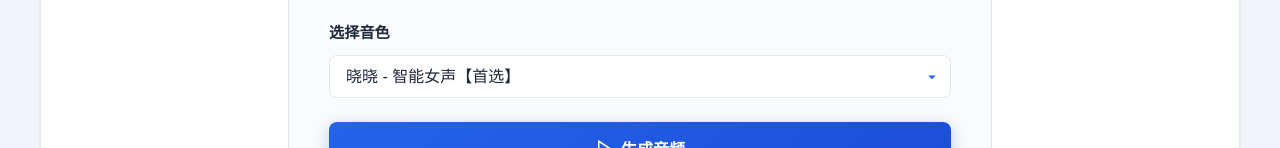
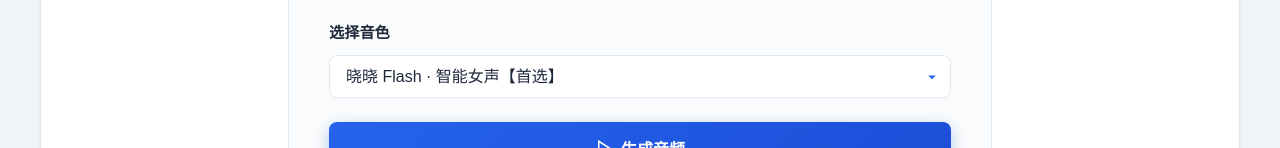
Before and after one commit to billowssun/TTS-microsoft, a website: page index.html in a window 1280 px wide. Shown: the part 714-862 px from the top of the page. Drawn offline with Linux system fonts and the light colour scheme.

Commit message:
更新音色列表：新增 Dragon HD Omni、吴语、粤语简体等 20+ 最新音色

```diff
--- a/index.html
+++ b/index.html
@@ -107,69 +107,89 @@
 
                 <div class="input-group">
                     <label for="voiceName">选择音色</label>
-                    <select id="voiceName">
-                <optgroup label="🚀 Dragon HD Flash - 最新极速版 (推荐⭐)">
-                    <option value="zh-CN-Xiaoxiao:DragonHDFlashLatestNeural" selected>晓晓 - 智能女声【首选】</option>
-                    <option value="zh-CN-Xiaoxiao2:DragonHDFlashLatestNeural">晓晓2 - 情感女声</option>
-                    <option value="zh-CN-Xiaochen:DragonHDFlashLatestNeural">晓晨 - 标准女声</option>
-                    <option value="zh-CN-Xiaohan:DragonHDFlashLatestNeural">晓涵 - 温暖女声</option>
-                    <option value="zh-CN-Xiaoyi:DragonHDFlashLatestNeural">晓伊 - 温柔女声</option>
-                    <option value="zh-CN-Xiaoyou:DragonHDFlashLatestNeural">晓游 - 活泼女声</option>
-                    <option value="zh-CN-Xiaoyu:DragonHDFlashLatestNeural">晓语 - 甜美女声</option>
-                    <option value="zh-CN-Xiaoshuang:DragonHDFlashLatestNeural">晓爽 - 清晰女声</option>
-                    <option value="zh-CN-Yunxiao:DragonHDFlashLatestNeural">云晓 - 年轻男声</option>
-                    <option value="zh-CN-Yunyi:DragonHDFlashLatestNeural">云逸 - 成熟男声</option>
-                    <option value="zh-CN-Yunxia:DragonHDFlashLatestNeural">云霞 - 儒雅男声</option>
-                    <option value="zh-CN-Yunye:DragonHDFlashLatestNeural">云野 - 低沉男声</option>
+                     <select id="voiceName">
+                <optgroup label="🚀 Dragon HD Omni · 最新旗舰 (自然流畅)">
+                    <option value="zh-CN-Yunqi:DragonHDOmniLatestNeural">云奇 · 自然男声 🆕</option>
+                    <option value="zh-CN-Xiaoyue:DragonHDOmniLatestNeural">晓月 · 自然女声 🆕</option>
                 </optgroup>
 
-                <optgroup label="🎤 标准 Neural 女声 (经典稳定)">
-                    <option value="zh-CN-XiaoxiaoNeural">晓晓 - 温暖女声</option>
-                    <option value="zh-CN-XiaoyiNeural">晓伊 - 温柔女声</option>
-                    <option value="zh-CN-XiaochenNeural">晓辰 - 标准女声</option>
-                    <option value="zh-CN-XiaohanNeural">晓涵 - 活泼女声</option>
-                    <option value="zh-CN-XiaomengNeural">晓梦 - 甜美女声</option>
-                    <option value="zh-CN-XiaomoNeural">晓墨 - 清新女声</option>
-                    <option value="zh-CN-XiaoqiuNeural">晓秋 - 成熟女声</option>
-                    <option value="zh-CN-XiaoshuangNeural">晓双 - 可爱女声</option>
-                    <option value="zh-CN-XiaoxuanNeural">晓萱 - 知性女声</option>
-                    <option value="zh-CN-XiaoruiNeural">晓睿 - 干练女声</option>
+                <optgroup label="⚡ Dragon HD / Flash · 极速高保真 (推荐⭐)">
+                    <option value="zh-CN-Xiaoxiao:DragonHDFlashLatestNeural" selected>晓晓 Flash · 智能女声【首选】</option>
+                    <option value="zh-CN-Xiaoxiao2:DragonHDFlashLatestNeural">晓晓2 Flash · 情感女声</option>
+                    <option value="zh-CN-Yunfan:DragonHDLatestNeural">云帆 HD · 清爽男声</option>
+                    <option value="zh-CN-Xiaochen:DragonHDLatestNeural">晓晨 HD · 标准女声</option>
+                    <option value="zh-CN-Xiaochen:DragonHDFlashLatestNeural">晓晨 Flash · 亲切女声</option>
+                    <option value="zh-CN-Xiaohan:DragonHDFlashLatestNeural">晓涵 Flash · 温暖女声</option>
+                    <option value="zh-CN-Xiaoyi:DragonHDFlashLatestNeural">晓伊 Flash · 温柔女声</option>
+                    <option value="zh-CN-Xiaoyou:DragonHDFlashLatestNeural">晓游 Flash · 活泼女声</option>
+                    <option value="zh-CN-Xiaoyu:DragonHDFlashLatestNeural">晓语 Flash · 甜美女声</option>
+                    <option value="zh-CN-Xiaoshuang:DragonHDFlashLatestNeural">晓爽 Flash · 清晰女声</option>
+                    <option value="zh-CN-Yunxiao:DragonHDFlashLatestNeural">云晓 Flash · 年轻男声</option>
+                    <option value="zh-CN-Yunyi:DragonHDFlashLatestNeural">云逸 Flash · 成熟男声</option>
+                    <option value="zh-CN-Yunxia:DragonHDFlashLatestNeural">云霞 Flash · 儒雅男声</option>
+                    <option value="zh-CN-Yunye:DragonHDFlashLatestNeural">云野 Flash · 沉稳男声</option>
+                    <option value="zh-CN-Yunxi:DragonHDFlashLatestNeural">云希 Flash · 阳光男声 🆕</option>
+                    <option value="zh-CN-Yunhan:DragonHDFlashLatestNeural">云汉 Flash · 醇厚男声 🆕</option>
                 </optgroup>
 
-                <optgroup label="🎤 标准 Neural 男声 (经典稳定)">
-                    <option value="zh-CN-YunxiNeural">云希 - 年轻男声</option>
-                    <option value="zh-CN-YunyangNeural">云扬 - 成熟男声</option>
-                    <option value="zh-CN-YunfengNeural">云枫 - 儒雅男声</option>
-                    <option value="zh-CN-YunzeNeural">云泽 - 温和男声</option>
-                    <option value="zh-CN-YunjianNeural">云剑 - 铿锵男声</option>
-                    <option value="zh-CN-YunhaoNeural">云浩 - 浑厚男声</option>
+                <optgroup label="🎤 标准 Neural 女声 (经典)">
+                    <option value="zh-CN-XiaoxiaoNeural">晓晓 · 温暖女声</option>
+                    <option value="zh-CN-XiaoyiNeural">晓伊 · 温柔女声</option>
+                    <option value="zh-CN-XiaochenNeural">晓辰 · 标准女声</option>
+                    <option value="zh-CN-XiaohanNeural">晓涵 · 活泼女声</option>
+                    <option value="zh-CN-XiaomengNeural">晓梦 · 甜美女声</option>
+                    <option value="zh-CN-XiaomoNeural">晓墨 · 清新女声</option>
+                    <option value="zh-CN-XiaoqiuNeural">晓秋 · 成熟女声</option>
+                    <option value="zh-CN-XiaorouNeural">晓柔 · 温婉女声 🆕</option>
+                    <option value="zh-CN-XiaoruiNeural">晓睿 · 干练女声</option>
+                    <option value="zh-CN-XiaoshuangNeural">晓双 · 可爱童声</option>
+                    <option value="zh-CN-XiaoyanNeural">晓燕 · 亲切女声 🆕</option>
+                    <option value="zh-CN-XiaozhenNeural">晓珍 · 柔和女声 🆕</option>
                 </optgroup>
 
-                <optgroup label="🌍 多语言版本 (支持多语言混合)">
+                <optgroup label="🎤 标准 Neural 男声 (经典)">
+                    <option value="zh-CN-YunxiNeural">云希 · 年轻男声</option>
+                    <option value="zh-CN-YunyangNeural">云扬 · 成熟男声</option>
+                    <option value="zh-CN-YunfengNeural">云枫 · 儒雅男声</option>
+                    <option value="zh-CN-YunzeNeural">云泽 · 温和男声</option>
+                    <option value="zh-CN-YunjianNeural">云剑 · 铿锵男声</option>
+                    <option value="zh-CN-YunhaoNeural">云浩 · 浑厚男声</option>
+                    <option value="zh-CN-YunjieNeural">云捷 · 爽朗男声 🆕</option>
+                    <option value="zh-CN-YunxiaNeural">云夏 · 亲和男声</option>
+                    <option value="zh-CN-YunyeNeural">云野 · 沉稳男声</option>
+                </optgroup>
+
+                <optgroup label="🌍 多语言 Neural (中英日韩混合)">
                     <option value="zh-CN-XiaoxiaoMultilingualNeural">晓晓 Multilingual</option>
                     <option value="zh-CN-XiaoyuMultilingualNeural">晓宇 Multilingual</option>
                     <option value="zh-CN-XiaochenMultilingualNeural">晓晨 Multilingual</option>
                     <option value="zh-CN-XiaoshuangMultilingualNeural">晓爽 Multilingual</option>
+                    <option value="zh-CN-XiaoyouMultilingualNeural">晓游 Multilingual 🆕</option>
                     <option value="zh-CN-YunfanMultilingualNeural">云帆 Multilingual</option>
                     <option value="zh-CN-YunxiaoMultilingualNeural">云晓 Multilingual</option>
                     <option value="zh-CN-YunyiMultilingualNeural">云逸 Multilingual</option>
                 </optgroup>
 
-                <optgroup label="🗣️ 区域方言版本 (地方口音)">
-                    <option value="zh-CN-liaoning-XiaobeiNeural">晓北 - 东北口音女声</option>
-                    <option value="zh-CN-liaoning-YunbiaoNeural">云飙 - 东北口音男声</option>
-                    <option value="zh-CN-shaanxi-XiaoniNeural">晓妮 - 陕西口音女声</option>
-                    <option value="zh-CN-sichuan-YunxiNeural">云玺 - 四川口音男声</option>
-                    <option value="zh-CN-shandong-YunxiangNeural">云翔 - 山东口音男声</option>
+                <optgroup label="🗣 方言 Neural (地方口音)">
+                    <option value="zh-CN-liaoning-XiaobeiNeural">晓北 · 东北口音女声</option>
+                    <option value="zh-CN-liaoning-YunbiaoNeural">云飙 · 东北口音男声</option>
+                    <option value="zh-CN-shaanxi-XiaoniNeural">晓妮 · 陕西口音女声</option>
+                    <option value="zh-CN-sichuan-YunxiNeural">云玺 · 四川口音男声</option>
+                    <option value="zh-CN-shandong-YunxiangNeural">云翔 · 山东口音男声</option>
+                    <option value="zh-CN-XiaoxiaoDialectsNeural">晓晓 · 方言混合女声 🆕</option>
                 </optgroup>
 
-                <optgroup label="🎭 其他方言与语言 (更多选择)">
-                    <option value="zh-HK-HiuMaanNeural">晓晓 - 粤语女声</option>
-                    <option value="zh-HK-WanLungNeural">云龙 - 粤语男声</option>
-                    <option value="zh-HK-HiuGaaiNeural">晓盖 - 粤语女声</option>
-                    <option value="zh-TW-HsiaoChenNeural">晓晨 - 台湾女声</option>
-                    <option value="zh-TW-YunJheNeural">云哲 - 台湾男声</option>
-                    <option value="zh-TW-HsiaoYuNeural">晓宇 - 台湾女声</option>
+                <optgroup label="🎭 粤语 / 吴语 / 台湾 (地区语言)">
+                    <option value="zh-HK-HiuMaanNeural">晓曼 · 粤语女声</option>
+                    <option value="zh-HK-WanLungNeural">云龙 · 粤语男声</option>
+                    <option value="zh-HK-HiuGaaiNeural">晓佳 · 粤语女声</option>
+                    <option value="yue-CN-XiaoMinNeural">晓敏 · 粤语简体女声 🆕</option>
+                    <option value="yue-CN-YunSongNeural">云松 · 粤语简体男声 🆕</option>
+                    <option value="wuu-CN-XiaotongNeural">晓桐 · 吴语女声 🆕</option>
+                    <option value="wuu-CN-YunzheNeural">云哲 · 吴语男声 🆕</option>
+                    <option value="zh-TW-HsiaoChenNeural">晓晨 · 台湾国语女声</option>
+                    <option value="zh-TW-YunJheNeural">云哲 · 台湾国语男声</option>
+                    <option value="zh-TW-HsiaoYuNeural">晓宇 · 台湾国语女声</option>
                 </optgroup>
             </select>
                 </div>
```
